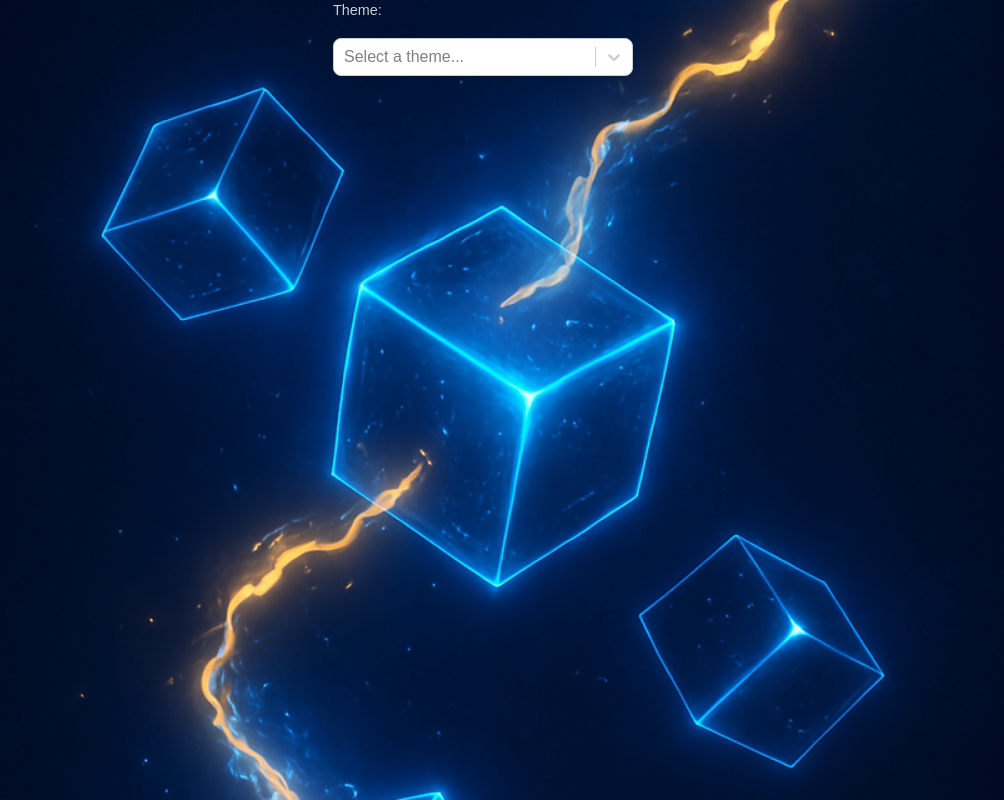
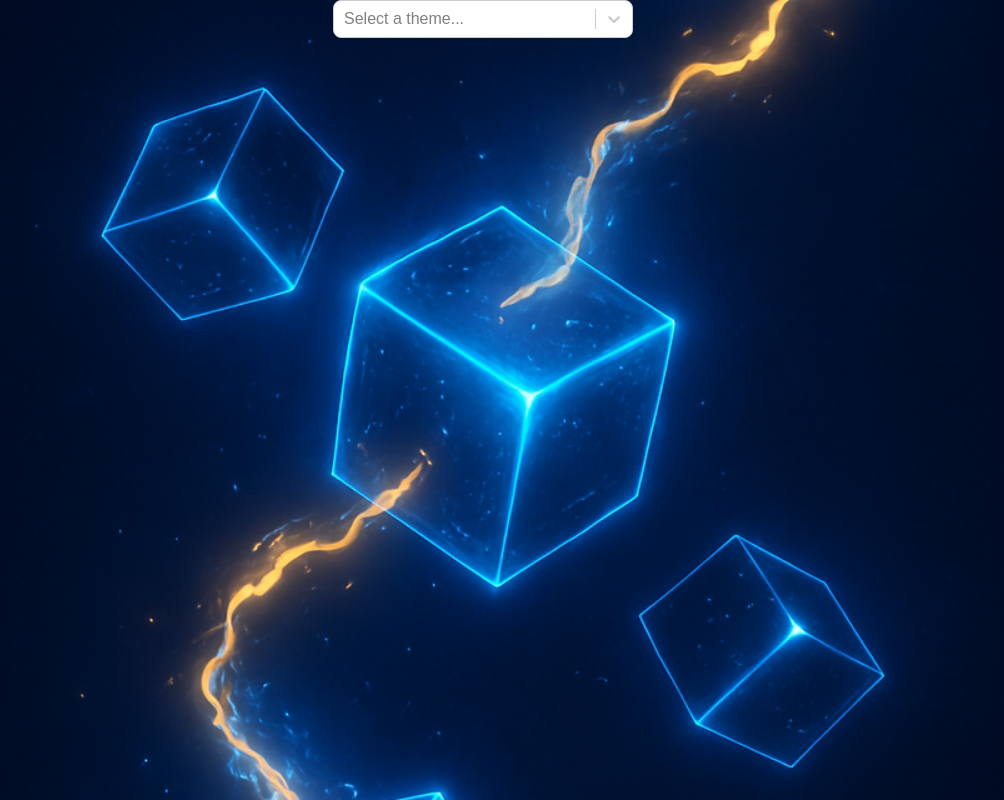
Before and after one commit to deisgoku/crypto-price-readme, a Next.js app: page /ThemeDropdown in a window 1280 px wide. Shown: the whole page, without its empty margins (157-1161 px from the left). Built offline with nearby package versions, Linux system fonts and the light colour scheme.

Commit message:
Update ThemeDropdown.jsx

```diff
--- a/pages/ThemeDropdown.jsx
+++ b/pages/ThemeDropdown.jsx
@@ -9,7 +9,7 @@ const themeOptions = Object.keys(themes).map((key) => ({
 export default function ThemeDropdown({ onSelectTheme }) {
   return (
     <div className="form-control">
-      <label className="label">Theme:</label>
+
       <Select
         options={themeOptions}
         onChange={(selected) => onSelectTheme(selected?.value)}
```
